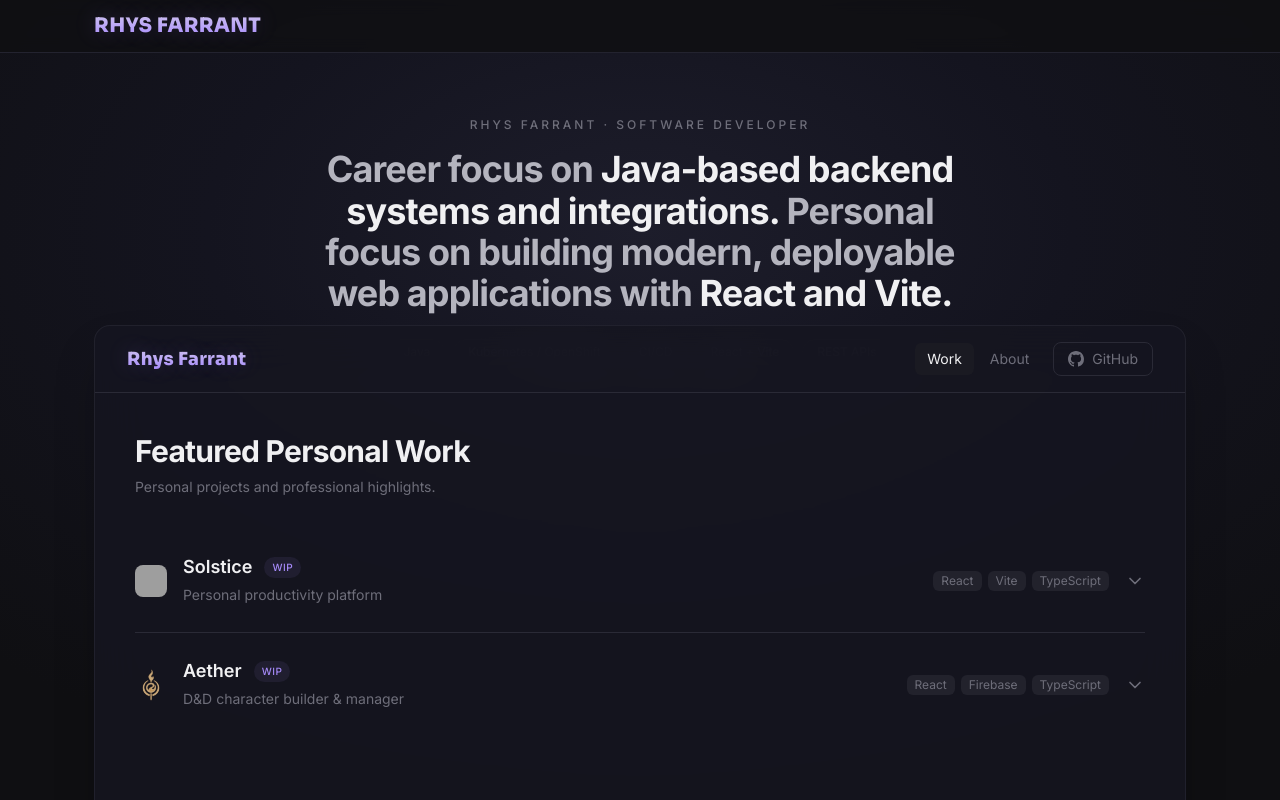
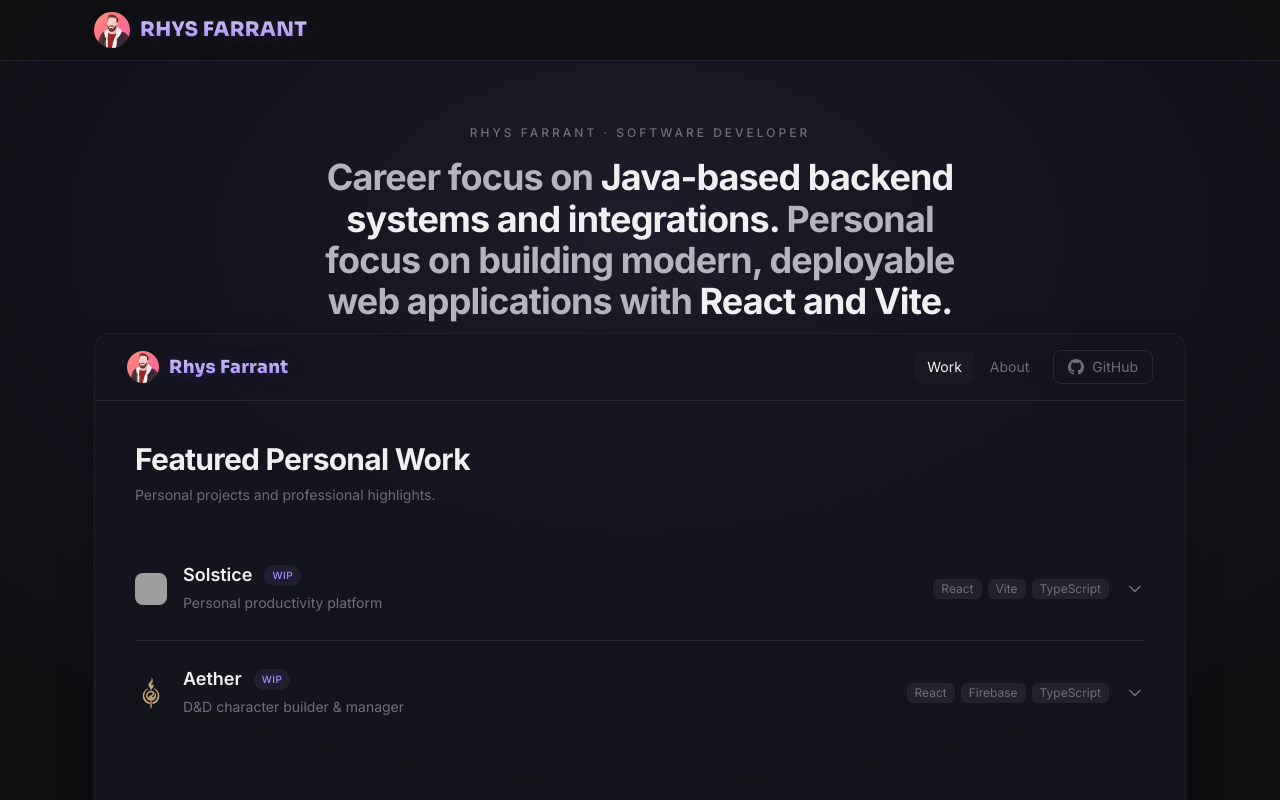
Before and after one commit to RhysFarrant/RhysFarrant, a React (Vite) app: page / in a window 1280 px wide. Shown: the top 800 px of the page. Built offline with nearby package versions, Linux system fonts and the light colour scheme; grey boxes are pictures that could not be loaded.

Commit message:
Adding Avatar

```diff
--- a/index.html
+++ b/index.html
@@ -2,7 +2,8 @@
 <html lang="en">
   <head>
     <meta charset="UTF-8" />
-    <link rel="icon" type="image/svg+xml" href="/vite.svg" />
+    <link rel="icon" type="image/png" href="/Me-circle.png" />
+    <link rel="apple-touch-icon" href="/Me-circle.png" />
     <meta name="viewport" content="width=device-width, initial-scale=1.0" />
     <link rel="preconnect" href="https://fonts.googleapis.com" />
     <link rel="preconnect" href="https://fonts.gstatic.com" crossorigin />
--- a/src/components/layout/Header.tsx
+++ b/src/components/layout/Header.tsx
@@ -20,10 +20,17 @@ export default function PanelNav({ activeTab, onTabChange }: PanelNavProps) {
       {/* Left mark */}
       <a
         href="#"
-        className="brand-mark text-base sm:text-lg"
+        className="inline-flex items-center gap-2.5"
       >
-        <span className="brand-mark-text">
-          Rhys Farrant
+        <img
+          src="/Me.png"
+          alt="Rhys Farrant logo"
+          className="h-7 w-7 rounded-full object-cover sm:h-8 sm:w-8"
+        />
+        <span className="brand-mark text-base sm:text-lg">
+          <span className="brand-mark-text">
+            Rhys Farrant
+          </span>
         </span>
       </a>
 
--- a/src/components/layout/TopBar.tsx
+++ b/src/components/layout/TopBar.tsx
@@ -4,10 +4,17 @@ export default function TopBar() {
       <div className="mx-auto flex w-full max-w-[1140px] items-center justify-between px-4 py-3 sm:px-6">
         <a
           href="#"
-          className="brand-mark text-lg sm:text-xl"
+          className="inline-flex items-center gap-2.5"
         >
+          <img
+            src="/Me.png"
+            alt="Rhys Farrant logo"
+            className="h-8 w-8 rounded-full object-cover sm:h-9 sm:w-9"
+          />
+          <span className="brand-mark text-lg sm:text-xl">
           <span className="brand-mark-text">
             RHYS FARRANT
+          </span>
           </span>
         </a>
       </div>
```
Also changed, not shown: public/Me-circle.png (added), public/Me.png (added).
